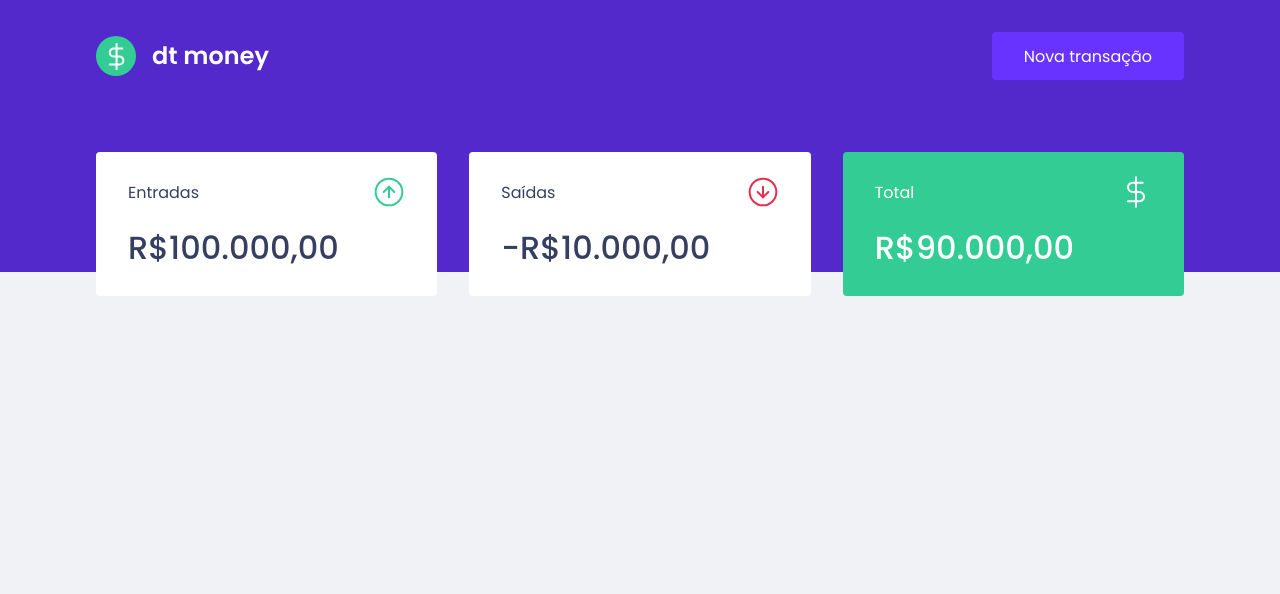
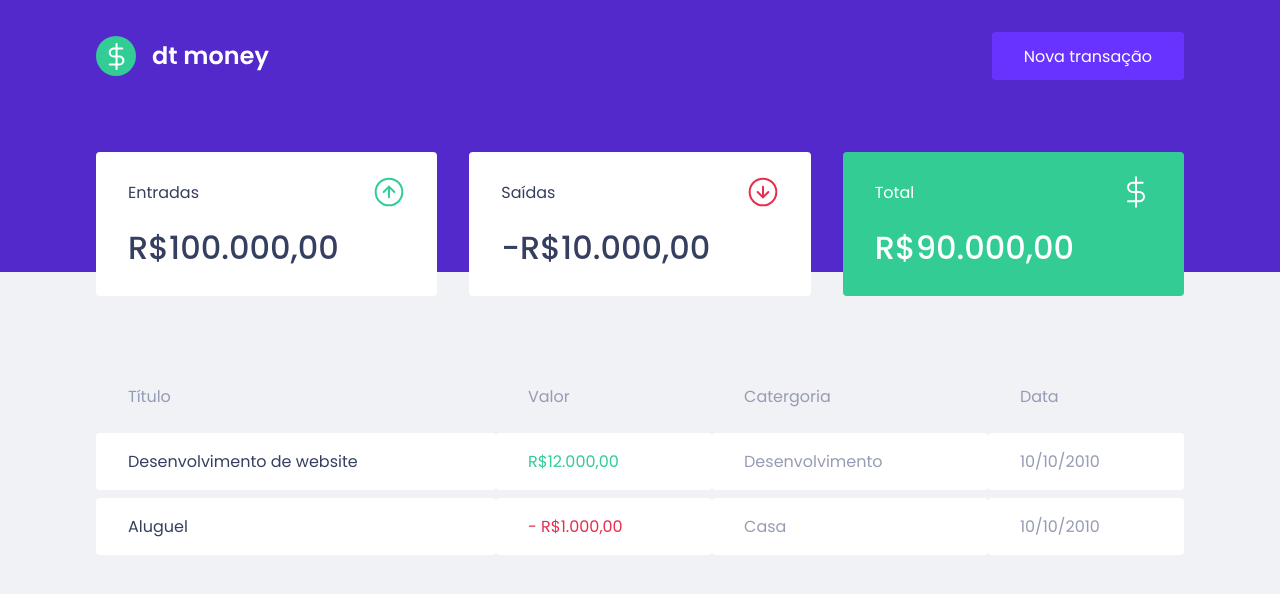
Before and after one commit to danielafarias/dtmoney, a React (Create React App) app: page / in a window 1280 px wide. Shown: the top 594 px of the page. Built offline with nearby package versions, Linux system fonts and the light colour scheme.

Commit message:
Componentização da tabela de transações

```diff
--- a/src/components/Dashboard/index.tsx
+++ b/src/components/Dashboard/index.tsx
@@ -1,10 +1,12 @@
 import { Summary } from "../Summary";
+import { TransactionsTable } from "../TransactionsTable";
 import { Container } from "./styles";
 
 export function Dashboard() {
     return (
         <Container>
             <Summary/>
+            <TransactionsTable />
         </Container>
     );
 }
--- /dev/null
+++ b/src/components/TransactionsTable/index.tsx
@@ -0,0 +1,46 @@
+import { Container } from "./styles";
+
+export function TransactionsTable() {
+
+    return (
+        <Container>
+            <table>
+                <thead>
+                    <tr>
+                        <th>Título</th>
+                        <th>Valor</th>
+                        <th>Catergoria</th>
+                        <th>Data</th>
+                    </tr>
+                </thead>
+
+                <tbody>
+                    <tr>
+                        <td>
+                            Desenvolvimento de website
+                        </td>
+                        <td className="deposit">
+                            R$12.000,00
+                        </td>
+                        <td>
+                            Desenvolvimento
+                        </td>
+                        <td>10/10/2010</td>
+                    </tr>
+                    <tr>
+                        <td>
+                           Aluguel
+                        </td>
+                        <td className="withdraw">
+                            - R$1.000,00
+                        </td>
+                        <td>
+                           Casa
+                        </td>
+                        <td>10/10/2010</td>
+                    </tr>
+                </tbody>
+            </table>
+        </Container>
+    );
+}
--- /dev/null
+++ b/src/components/TransactionsTable/styles.ts
@@ -0,0 +1,37 @@
+import styled from "styled-components";
+
+export const Container = styled.div`
+    margin-top: 4rem;
+
+    table {
+        width: 100%;
+        border-spacing: 0 0.5rem;
+
+        th {
+            color: var(--text-body);
+            font-weight: 400;
+            padding: 1rem 2rem;
+            text-align: left;
+        }
+
+        td {
+            padding: 1rem 2rem;
+            border: 0;
+            background: var(--shape);
+            color: var(--text-body);
+            border-radius: 0.25rem;
+
+            &:first-child {
+                color: var(--text-title);
+            }
+
+            &.deposit {
+                color: var(--green);
+            }
+
+            &.withdraw {
+                color: var(--red);
+            }
+        }
+    }
+`;
```
